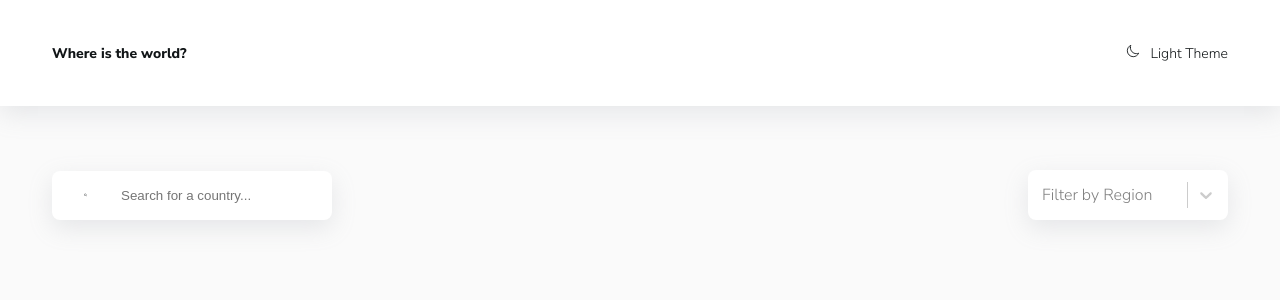
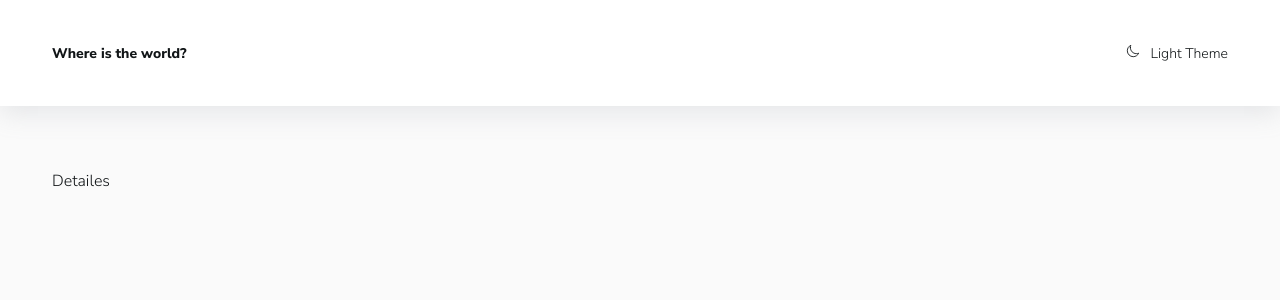
Before and after one commit to Makona79/countries, a React (Vite) app in the folder Countries-API/: page /country/1 in a window 1280 px wide. Shown: the top 300 px of the page. Built offline with nearby package versions, Linux system fonts and the light colour scheme; no server answers.

Commit message:
add Homepage

```diff
--- a/Countries-API/src/App.tsx
+++ b/Countries-API/src/App.tsx
@@ -1,59 +1,26 @@
-import { useEffect, useState } from 'react'
+import { useState } from 'react'
+import { Routes, Route, Outlet, Link } from "react-router-dom";
 import Header from './components/Header'
 import './App.css'
-import Controls from './components/Controls'
 import Main from './components/Main'
-import axios from 'axios'
-import { ALL_COUNTRIES } from './config'
-import List from './components/List'
-import Card from './components/Card'
-
-type CountriesType = {
-	flags: any,
-	name: string,
-	population: string,
-	region: string,
-	capital: string
-}
+import Homepage, { CountriesType } from './pages/Homepage';
+import Detailes from './pages/Detailes';
+import NotFound from './pages/NotFound';
 
 function App() {
 	const [countries, setCountries] = useState<CountriesType[]>([]);
 	console.log(countries);
 
-	useEffect(() => {
-		axios.get(ALL_COUNTRIES).then(({ data }) => setCountries(data))
-	}, [])
-
 	return (
 		<>
 			<Header />
 			<Main>
-				<Controls />
-				<List>
-					{countries.map((c) => {
-						const countryInfo = {
-							img: c.flags.png,
-							name: c.name,
-							info: [
-								{
-									title: 'Population',
-									description: c.population.toLocaleString()
-								},
-								{
-									title: 'Region',
-									description: c.region
-								},
-								{
-									title: 'Capital',
-									description: c.capital
-								},
-							]
-						};
-						return (
-							<Card key={c.name} {...countryInfo} />
-						)
-					})}
-				</List>
+				<Routes>
+					<Route path="/" element={<Homepage countries={countries} setCountries={setCountries} />} />
+					<Route path="/country/:name" element={<Detailes />} />
+					<Route path="*" element={<NotFound />} />
+				</Routes>
+
 			</Main>
 		</>
 	)
--- a/Countries-API/src/index.tsx
+++ b/Countries-API/src/index.tsx
@@ -1,10 +1,13 @@
 import React from 'react'
 import ReactDOM from 'react-dom/client'
+import { BrowserRouter } from "react-router-dom";
 import App from './App.tsx'
 import './index.css'
 
 ReactDOM.createRoot(document.getElementById('root') as HTMLElement).render(
-  <React.StrictMode>
-    <App />
-  </React.StrictMode>,
+	<React.StrictMode>
+		<BrowserRouter>
+			<App />
+		</BrowserRouter>
+	</React.StrictMode>,
 )
--- a/Countries-API/src/pages/Homepage.tsx
+++ b/Countries-API/src/pages/Homepage.tsx
@@ -1,8 +1,59 @@
-import React from 'react'
+import React, { useEffect } from 'react'
+import axios from 'axios'
+import { useNavigate } from 'react-router-dom';
+import { ALL_COUNTRIES } from '../config'
+import List from '../components/List'
+import Card from '../components/Card'
+import Controls from '../components/Controls'
 
-const Homepage = () => {
+export type CountriesType = {
+	flags: any,
+	name: string,
+	population: string,
+	region: string,
+	capital: string
+}
+// type HomePageProps = {
+// 	countries:CountriesType,
+
+// }
+
+const Homepage = ({ countries, setCountries }: any) => {
+	const navigate = useNavigate();
+
+	useEffect(() => {
+		if (!countries.length)
+			axios.get(ALL_COUNTRIES).then(({ data }) => setCountries(data))
+	}, [])
 	return (
-		<div>Homepage</div>
+		<>
+			<Controls />
+			<List>
+				{countries.map((c: any) => {
+					const countryInfo = {
+						img: c.flags.png,
+						name: c.name,
+						info: [
+							{
+								title: 'Population',
+								description: c.population.toLocaleString()
+							},
+							{
+								title: 'Region',
+								description: c.region
+							},
+							{
+								title: 'Capital',
+								description: c.capital
+							},
+						]
+					};
+					return (
+						<Card key={c.name} {...countryInfo} onClick={() => navigate(`/country/${c.name}`)} />
+					)
+				})}
+			</List>
+		</>
 	)
 }
 
```
